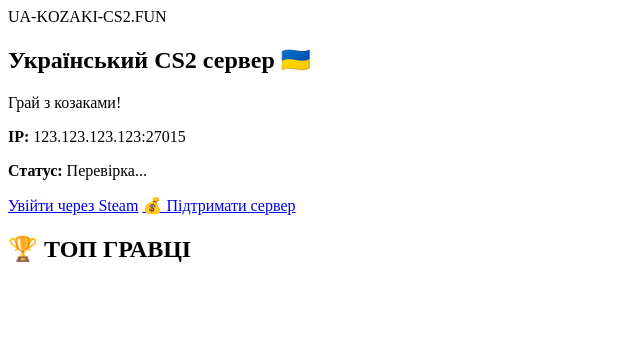
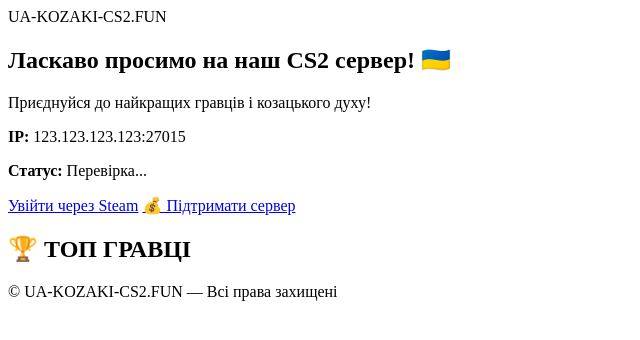
Before and after one commit to ST1MX123/ua-kozaki-site1, a plain HTML site: page index.html in a window 1280 px wide. Shown: the whole page, without its empty margins (0-640 px from the left). Drawn offline with Linux system fonts and the light colour scheme.

Commit message:
Update index.html with footer and welcome message
Added a footer with copyright information.

```diff
--- a/index.html
+++ b/index.html
@@ -14,8 +14,8 @@ UA-KOZAKI-CS2.FUN
 </header>
 
 <section class="hero">
-    <h2>Український CS2 сервер 🇺🇦</h2>
-    <p>Грай з козаками!</p>
+    <h2>Ласкаво просимо на наш CS2 сервер! 🇺🇦</h2>
+    <p>Приєднуйся до найкращих гравців і козацького духу!</p>
 
     <div class="server-box">
         <p><strong>IP:</strong> 123.123.123.123:27015</p>
@@ -39,6 +39,10 @@ UA-KOZAKI-CS2.FUN
     <ul id="topList"></ul>
 </section>
 
+<footer>
+&copy; UA-KOZAKI-CS2.FUN — Всі права захищені
+</footer>
+
 <script src="script.js"></script>
 </body>
 </html>
```
